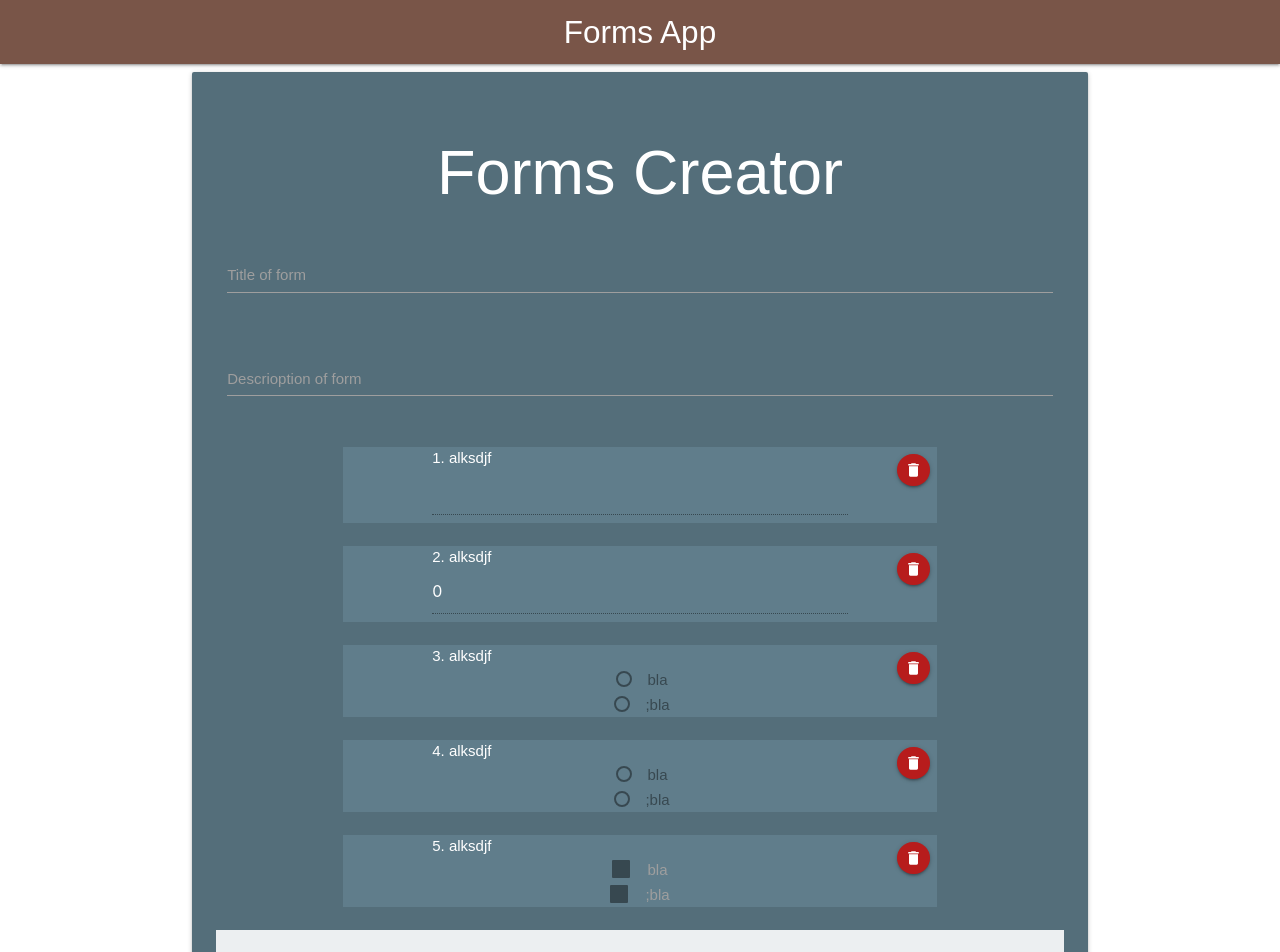
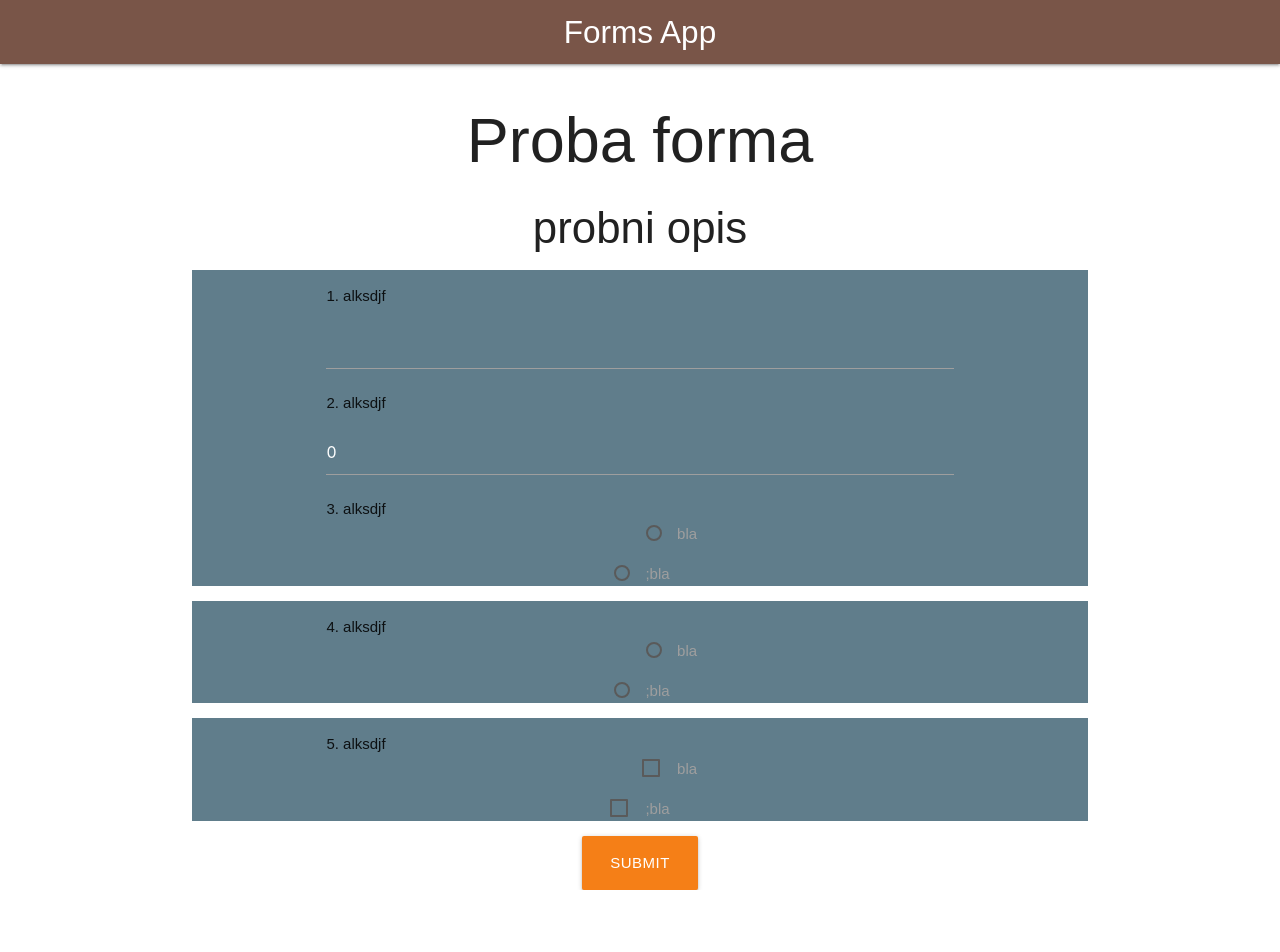
Before and after one commit to DejanAcimovic/FormsApp, a React (Create React App) app in the folder formsapp/: page / in a window 1280 px wide. Shown: the top 952 px of the page. After the commit the page ends 890 px from the top, so only its background shows below. Built offline with nearby package versions, Linux system fonts and the light colour scheme.

Commit message:
napravljena funkcionalnost prikazivanja forme. Potrebno je doradit idizajn

```diff
--- a/formsapp/src/App.js
+++ b/formsapp/src/App.js
@@ -4,6 +4,7 @@ import './App.css';
 import LoginForm from './Components/Login/LoginForm.js'
 import NavBar from './Components/NavBar.js'
 import CreateForm from './Components/CreateForm/CreateForm.js'
+import FillForm from './Components/Form/FillForm'
 
 class App extends Component {
   render() {
@@ -11,7 +12,7 @@ class App extends Component {
       <div className="App">
         <NavBar />
 
-          <CreateForm  />
+          <FillForm  />
 
       </div>
     );
--- a/formsapp/src/Components/CreateForm/AddQuestion.js
+++ b/formsapp/src/Components/CreateForm/AddQuestion.js
@@ -1,7 +1,7 @@
 import React, { Component } from 'react'
 import QuestionPayload from './QuestionPayload'
 import { ToastContainer } from 'react-toastify'
-import notify from './notify'
+import notify from '../notify'
 
 class AddQuestion extends Component {
 
--- a/formsapp/src/Components/CreateForm/CreateForm.js
+++ b/formsapp/src/Components/CreateForm/CreateForm.js
@@ -3,7 +3,7 @@ import Question from './Question'
 import axios from 'axios'
 import AddQuestion from './AddQuestion.js'
 import { ToastContainer } from 'react-toastify'
-import notify from './notify'
+import notify from '../notify'
 
 const deletable = (SomeComponent,props, onDelete) => {
     return (
@@ -94,7 +94,7 @@ class CreateForm extends Component {
               <AddQuestion addQuestion={this.addQuestion}/>
             </div>
             <div className="card-action">
-              <a class="btn-large waves-effect waves-light yellow darken-4 center center" onClick={this.createPool}>CREATE POOL</a>
+              <a class="btn-large waves-effect waves-light yellow darken-4 center center" onClick={this.createPool}>CREATE FORM</a>
             </div>
           </div>
           <ToastContainer />
--- a/formsapp/src/Components/CreateForm/Question.js
+++ b/formsapp/src/Components/CreateForm/Question.js
@@ -1,4 +1,5 @@
-import React from 'react';
+import React from 'react'
+
 
 const Question = (props)=>(
     <div className='blue-grey'>
@@ -7,11 +8,23 @@ const Question = (props)=>(
         <br/>
         {
           props.payload.type==='text' &&
-          <input type='text' disabled={!!props.disabled}/>
+          <input type='text'
+          disabled={!!props.disabled}
+          onChange={(e)=>{
+            props.onAnswerChange(props.index, e.target.value)
+          }}/>
         }
         {
           props.payload.type==='number' &&
-          <input type='number' className="validate white-text" min={props.payload.min} max={props.payload.max} defaultValue={props.payload.min} disabled={!!props.disabled}/>
+          <input type='number' className="validate white-text"
+            min={props.payload.min}
+            max={props.payload.max}
+            defaultValue={props.payload.min}
+            disabled={!!props.disabled}
+            onChange={(e)=>{
+              if(e.target.value >= props.payload.min && e.target.value <= props.payload.max)
+                props.onAnswerChange(props.index, e.target.value)
+            }}/>
         }
         {
           props.payload.type==='singleChoice' &&
@@ -20,7 +33,11 @@ const Question = (props)=>(
           props.payload.choices.map((choice)=>(
             <p>
               <label>
-                <input name={'r'+props.index} type="radio" value="option1" disabled={!!props.disabled} />
+                <input name={'r'+props.index} type="radio" value={choice} disabled={!!props.disabled}
+                onChange = { (e) => {
+                    props.onAnswerChange(props.index, e.target.value)
+                  }
+                }/>
                 <span>{choice}</span>
               </label>
             </p>
@@ -36,7 +53,10 @@ const Question = (props)=>(
           props.payload.choices.map((choice)=>(
             <p>
               <label>
-                <input type="checkbox" value="option1" disabled={!!props.disabled}/>
+                <input name={'c'+props.index} type="checkbox" value={choice} disabled={!!props.disabled}
+                  onChange={(e) => {
+                    props.onMultipleChoiceChanged(props.index, e.target.value)
+                  }} />
                 <span>{choice}</span>
               </label>
             </p>
--- /dev/null
+++ b/formsapp/src/Components/Form/FillForm.js
@@ -0,0 +1,76 @@
+import React, {Component} from 'react'
+import Question from '../CreateForm/Question'
+import axios from 'axios'
+import { ToastContainer } from 'react-toastify'
+import notify from '../notify'
+
+
+class FillForm extends Component {
+
+    state = {
+            id:1,
+            title: 'Proba forma',
+            description: 'probni opis',
+            questions:[
+                {question:'alksdjf', payload:{type:'text'}},
+                {question:'alksdjf', payload:{type:'number',min:0,max:10}},
+                {question:'alksdjf', payload:{type:'singleChoice',choices:['bla',';bla']}},
+                {question:'alksdjf', payload:{type:'singleChoice',choices:['bla',';bla']}},
+                {question:'alksdjf', payload:{type:'multipleChoice',choices:['bla',';bla']}}
+            ],
+            answers:new Array(5)
+    }
+
+    onAnswerChange= (index, answer) => {
+        let answers = [...this.state.answers]
+        answers[index] = answer
+        this.setState({answers})
+    }
+
+    onMultipleChoiceChanged = (index, answer) =>{
+        let answers = [...this.state.answers]
+        if(!answers[index]) answers[index] = []
+
+        if(answers[index].indexOf(answer) === -1){
+            answers[index] = [...answers[index], answer]
+        }else{
+            answers[index] = answers[index].filter(element =>element != answer)
+        }
+
+        if(answers[index].length === 0) answers[index] = null
+
+        this.setState({answers})
+    }
+
+    submitForm=()=>{
+        if(this.state.answers.indexOf(null) === -1){
+            notify('One or more fields are ilegal!')
+        }else{
+            axios.post('http://localhost:5000/createForm', {id: this.state.id, answers : this.state.answers }).then((res)=>{
+                alert(res);
+            })
+        }
+    }
+    render(){
+        return(
+            <div>
+                <h1>{this.state.title}</h1>
+                <h3>{this.state.description}</h3>
+                <div className='container'>
+                    {
+                        this.state.questions.map(
+                            (question,index)=>{
+                                return <Question {...question} index={index} disabled={false} onAnswerChange={this.onAnswerChange} onMultipleChoiceChanged={this.onMultipleChoiceChanged}/>
+                            })
+                    }
+                </div>
+                <div className="card-action">
+                    <a class="btn-large waves-effect waves-light yellow darken-4 center center" onClick={this.submitForm}>SUBMIT</a>
+                </div>
+                <ToastContainer/>
+            </div>
+        )
+    }
+}
+
+export default FillForm
```
Also changed, not shown: formsapp/src/Components/notify.js (renamed from formsapp/src/Components/CreateForm/notify.js).
